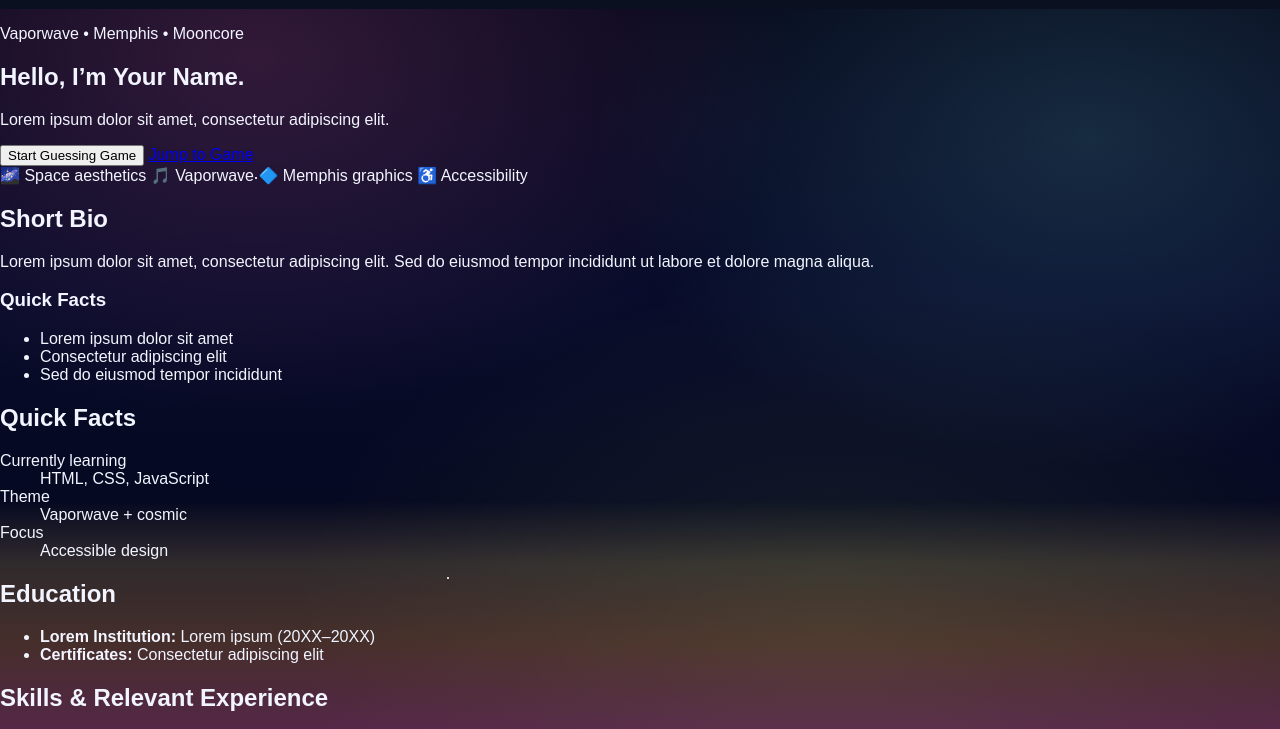
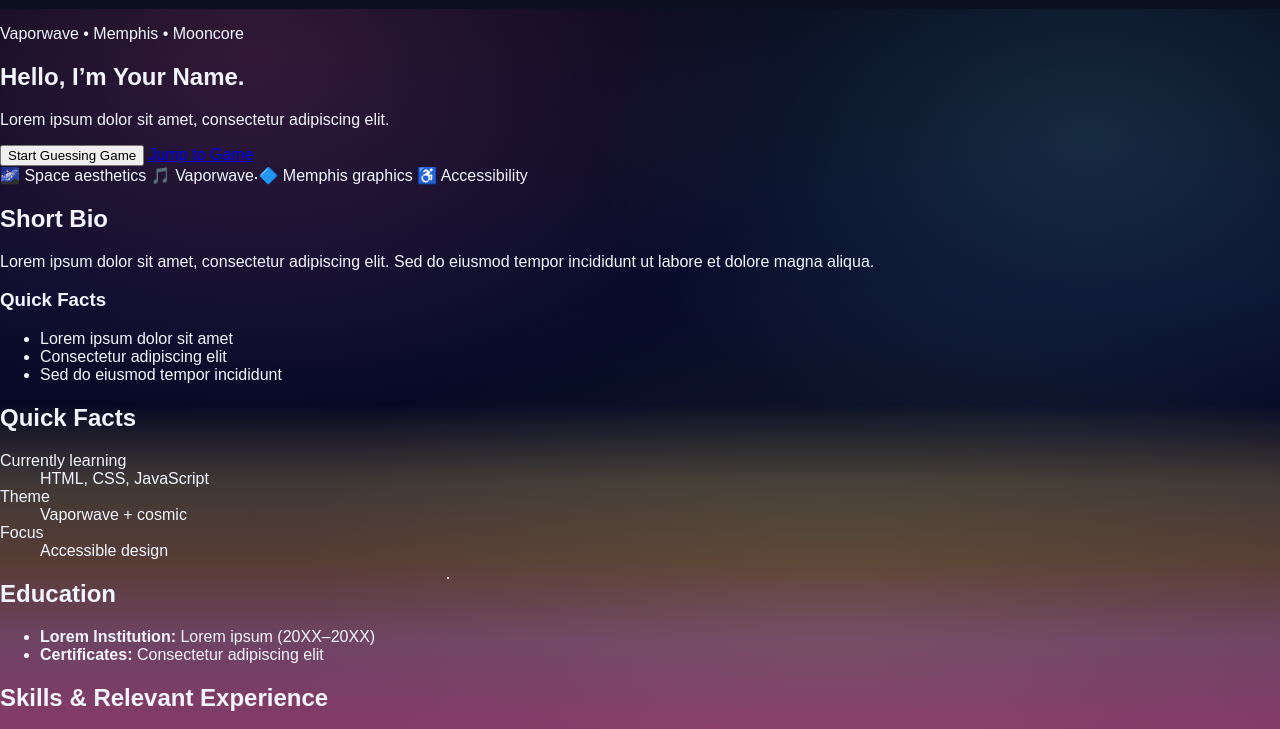
Before and after one commit to AGiv-lab/about-me, a plain HTML site: page index.html in a window 1280 px wide. Shown: the part 62-791 px from the top of the page. Drawn offline with Linux system fonts and the light colour scheme.

Commit message:
adjusting bottom color sunset

```diff
--- a/style.css
+++ b/style.css
@@ -96,13 +96,14 @@ body::after {
     radial-gradient(2px 2px at 35% 80%, rgba(255,255,255,0.85) 40%, transparent 45%),
     radial-gradient(1px 1px at 10% 70%, rgba(255,255,255,0.6) 40%, transparent 45%),
 
-    /* Sunset band at bottom (30% max) */
+/* Sunset band  */
     linear-gradient(
       to top,
-      rgba(255, 105, 180, 0.35) 0%,
-      rgba(255, 160, 90, 0.28) 12%,
-      rgba(255, 210, 120, 0.18) 22%,
-      transparent 30%
+      rgba(255, 105, 180, 0.55) 0%,   /* pink horizon */
+      rgba(255, 150, 200, 0.45) 12%, /* pastel pink */
+      rgba(255, 170, 100, 0.35) 22%, /* peach */
+      rgba(255, 210, 120, 0.25) 32%, /* warm glow */
+      transparent 42%
     );
 
   opacity: 0.95;
```
